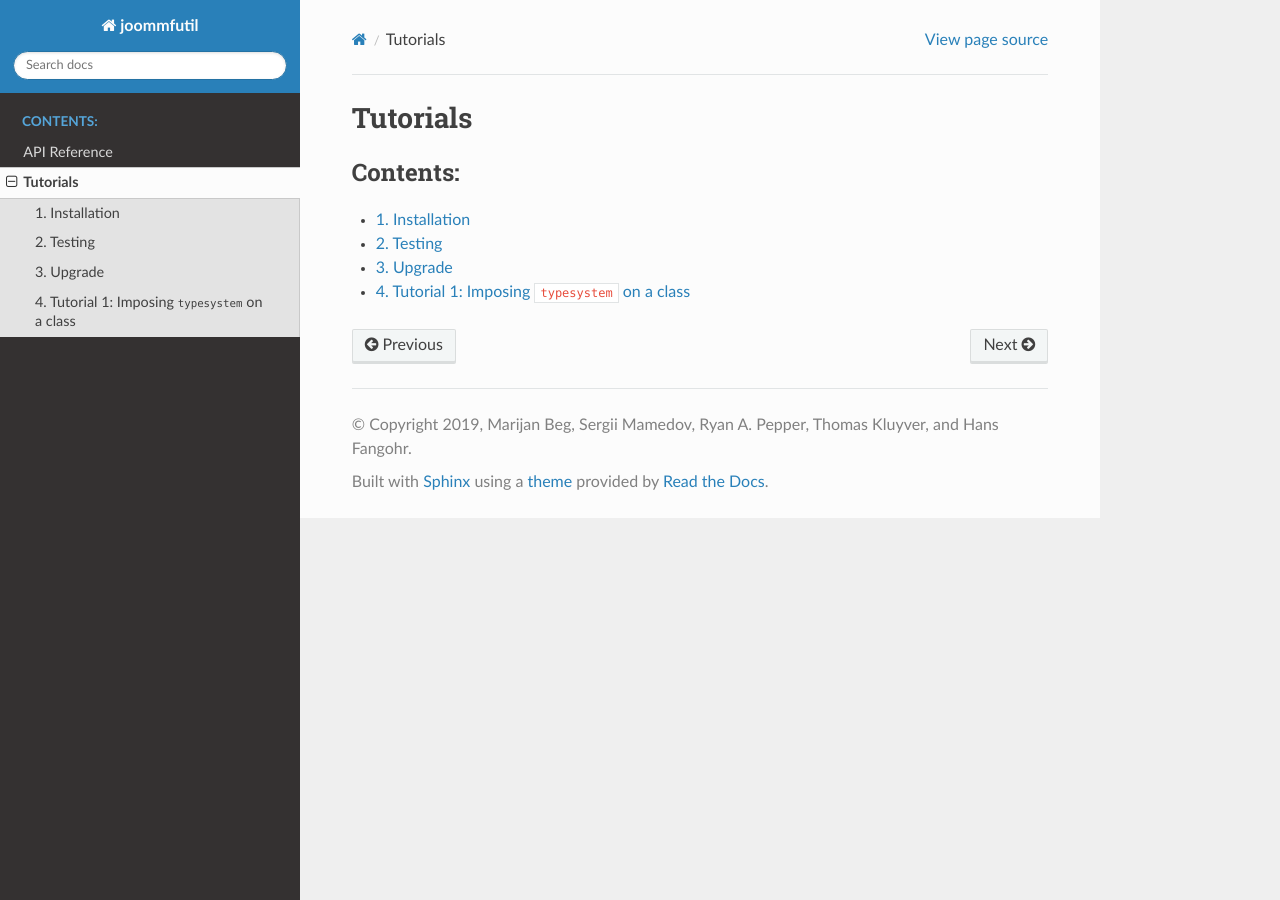
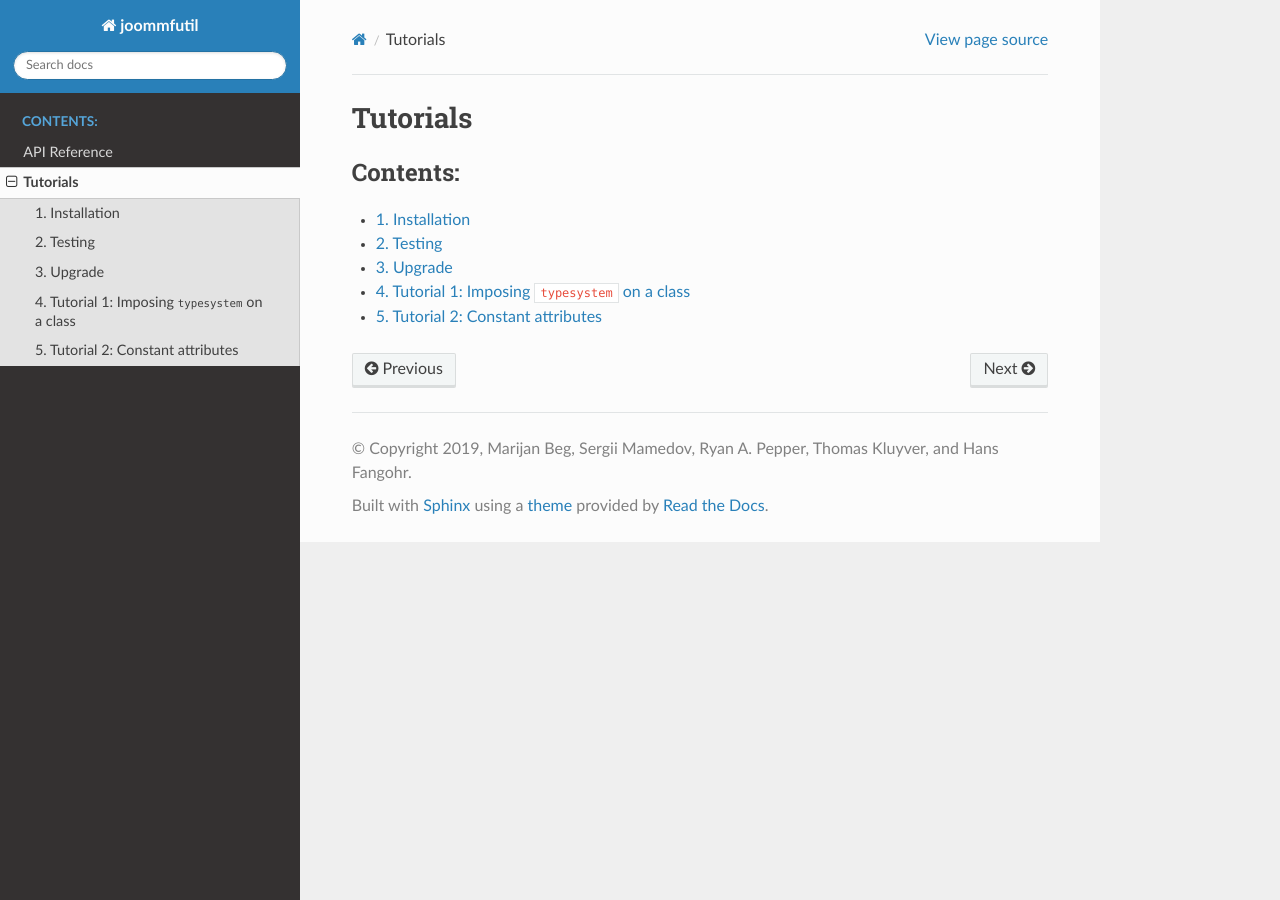
Before and after one commit to ubermag/ubermagutil, a Sphinx documentation site: the page built from docs/tutorials.rst, in a window 1280 px wide. Built offline with Sphinx 7.4.7 and the Read the Docs theme 2.0.0, drawn with Linux system fonts in a browser that asks for light colours.

Commit message:
Add tutorial.

```diff
--- a/docs/tutorials.rst
+++ b/docs/tutorials.rst
@@ -8,3 +8,4 @@ Tutorials
 
    ipynb/installation-testing-upgrade
    ipynb/01-tutorial-imposing-typesystem
+   ipynb/02-tutorial-constant-attributes
```
